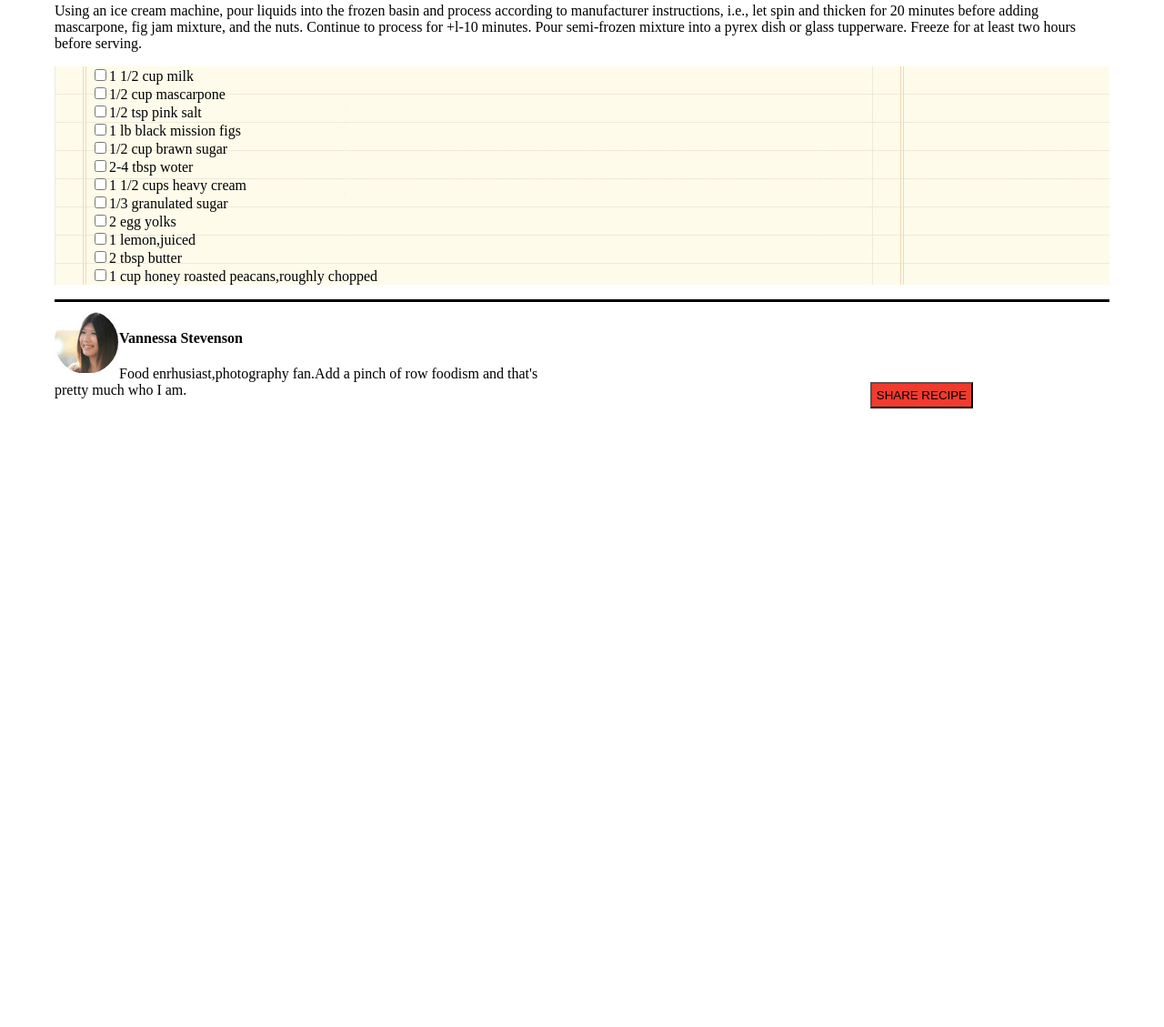
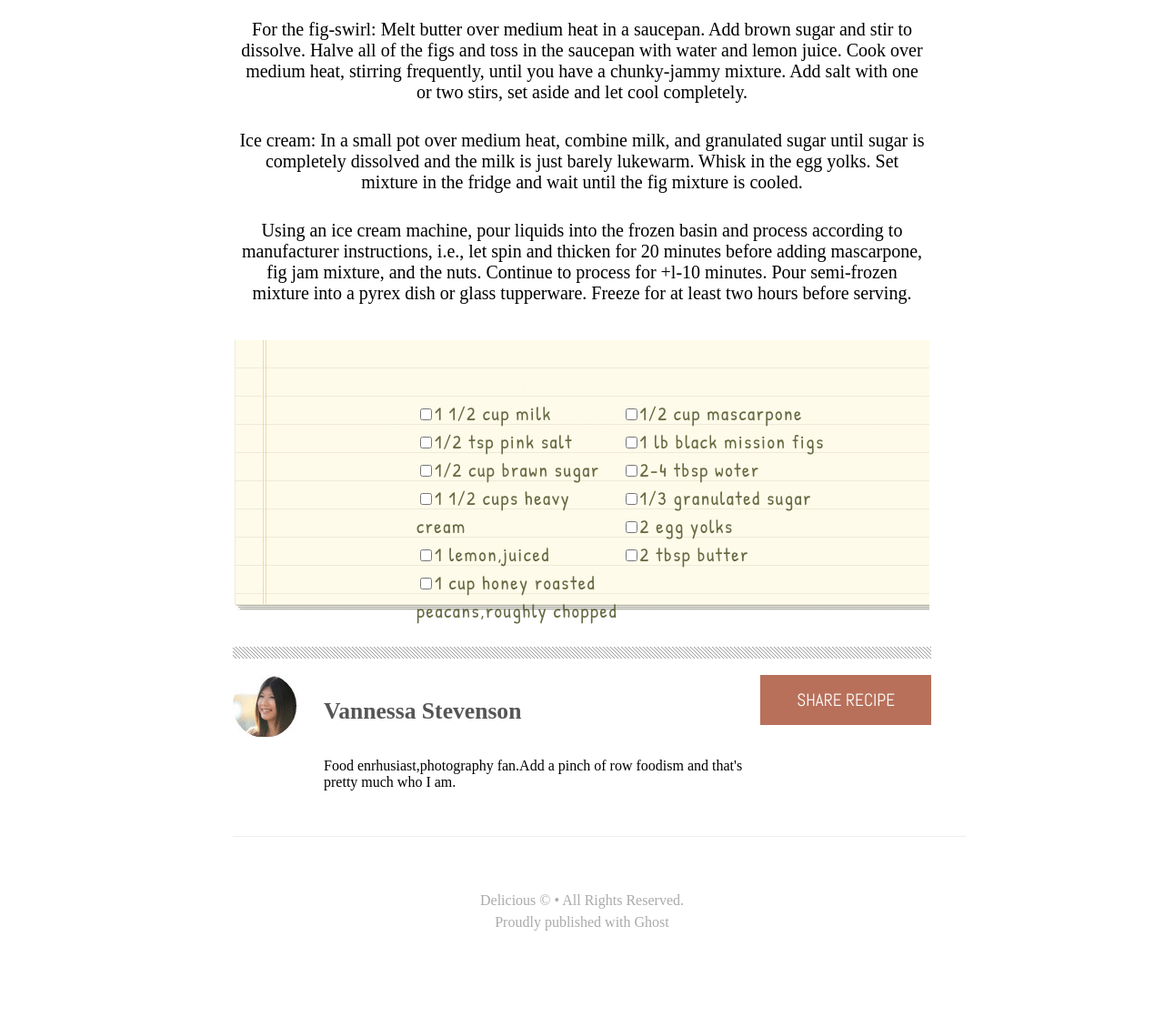
Before and after one commit to Samer-Alnajjar/Chocolate_Pizza, a plain HTML site: page index.html in a window 1280 px wide. Shown: the part 897-2026 px from the top of the page at 91% size. Before the commit the page ends 1351 px from the top, so only its background shows below. Drawn offline with Linux system fonts and the light colour scheme.

Commit message:
Adjust the layout

```diff
--- a/index.html
+++ b/index.html
@@ -20,11 +20,16 @@
         <li><img src="img/mail-icon.png" alt=""></li>
       </ul>
     <div>
-      <a href="">Delicious</a><br>
-      The best food blog on the web.
+      <a href="">Delicious</a>
+      <br>
+      <br>
+      <br>
+      <a href="">The best food blog on the web.</a>
     </div>
 
   </nav>
+
+  <hr>
 
   <header>
     <h1>
@@ -63,17 +68,24 @@
       <li><input type="checkbox">1 cup honey roasted peacans,roughly chopped</li>
     </ul>
   </section>
+  <hr>
   <footer>
+    <button>SHARE RECIPE</button>
     <img src="img/van-pic.png" alt="">
-    <h4>
+    <h3>
       Vannessa Stevenson
-    </h4>
+    </h3>
     <p>
       Food enrhusiast,photography fan.Add a pinch of row foodism and that's<br> pretty much who I am.
-      <button>SHARE RECIPE</button>
     </p>
+
+    <div>
+      <hr>
+      <p>Delicious &copy; • All Rights Reserved.<br>Proudly published with Ghost</p>
+    </div>
 
   </footer>
 
+
 </body>
 </html>
--- a/style.css
+++ b/style.css
@@ -1,5 +1,11 @@
+@import url('https://fonts.googleapis.com/css?family=Abel|Oswald:700|Yellowtail|Patrick+Hand');
+
 body{
     margin: 0;
+}
+
+nav a img {
+    width: 65px;
 }
 
 nav ,header,article,section, footer{
@@ -12,6 +18,18 @@ nav a {
     text-decoration: none;
 }
 
+nav div a {
+    padding-left: 15px;
+}
+
+nav div a:nth-of-type(1) {
+    font-family: 'Yellowtail', cursive;
+    width: 135px;
+    text-align: end;
+    font-size: 30px;
+    font-weight: bolder;
+}
+
 nav ul li {
     display: inline;
 }
@@ -21,33 +39,133 @@ nav ul {
 }
 
 nav{
-    border-bottom: solid 3px;
-    padding-bottom: 20px;
+    padding-bottom: 50px;
+    width: 60%;
+    margin: 35px auto 0 auto;
+}
+
+hr {
+    clear: both;
+    border: 0;
+    height: 13px;
+    background-image: url('img/hr-img.png');
+    width: 60%;
+  }
+
+header {
+    text-align: center;
+    /* width: 60%; */
+
+}
+
+header h1 {
+    /* text-align: left; */
+    margin-right: 690px;
+    font-family: 'Yellowtail', cursive;
+}
+
+header p {
+    margin-right: 620px;
+}
+
+article p {
+    text-align: center;
+    width: 65%;
+    margin: 30px auto;
+    font-size: 20px;
 }
 
 footer{
-    border-top: solid 3px;
     padding-top: 10px;
+    width:60%;
+    margin-left: auto;
+    margin-right: auto;
+    padding-bottom: 50px;
+    margin-bottom: 50px;
 }
 
 footer img {
     float: left;
 }
 
+footer h3 {
+    padding-left: 100px;
+    font-size: 1.6em;
+    padding-bottom: 10px;
+    color: #555;
+}
+
+footer p {
+    padding-left: 100px;
+    width: 65%;
+    margin: 0;
+    text-indent: 0;
+
+}
+
 button{
-    background: rgb(241, 59, 46);
-    float:right;
-    padding: 5px;
-    margin-right: 150px;
+    float: right;
+    font-family: 'Abel', sans-serif;
+    text-transform: uppercase;
+    padding: 15px 40px;
+    background: #b8705a;
+    color: #fff;
+    font-size: 1.2em;
+    border: none;
+}
+
+div>hr {
+    border-bottom: 1px solid #eee;
+    height: 0;
+    width: 105%;
+    margin-top: 50px;
+  }
+
+
+footer div p{
+    padding: 50px 0;
+    line-height: 1.5em;
+    text-align: center;
+    color: #aaa;
+    margin-right: auto;
+    margin-left: auto;
+}
+footer div {
+    text-align: center;
+    margin-left: auto;
+    margin-right: auto;
 }
 
 .print{
     float: right;
 }
 
-section ul {
-    background-image: url(img/list-bg.png);
-}
+section {
+    letter-spacing: .1em;
+    font-family: 'Patrick Hand', cursive;
+    color: #666a42;
+    background-image: url("img/list-bg.png");
+    height: 260px;
+    padding: 37px 0 0 60px;
+    margin: 40px 0;
+    width: 55%;
+    margin-left: auto;
+    margin-right: auto;
+  }
+
+section li {
+    float: left;
+    width: 40%;
+    font-size: 1.3em;
+    line-height: 31px;
+  }
+
+  section ul {
+    text-align: start;
+    padding-top: 12px;
+    padding-left: 140px;
+  }
+
 section ul li {
     list-style-type: none;
 }
```
